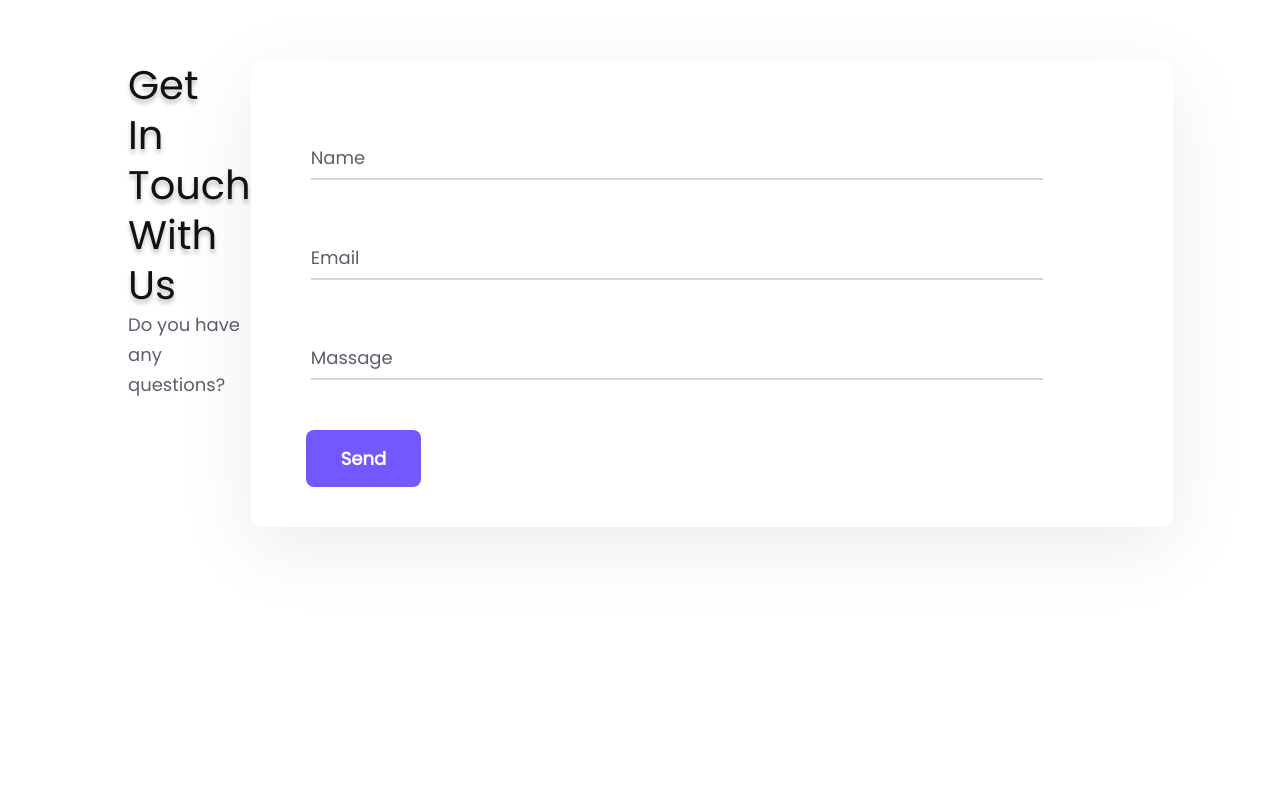
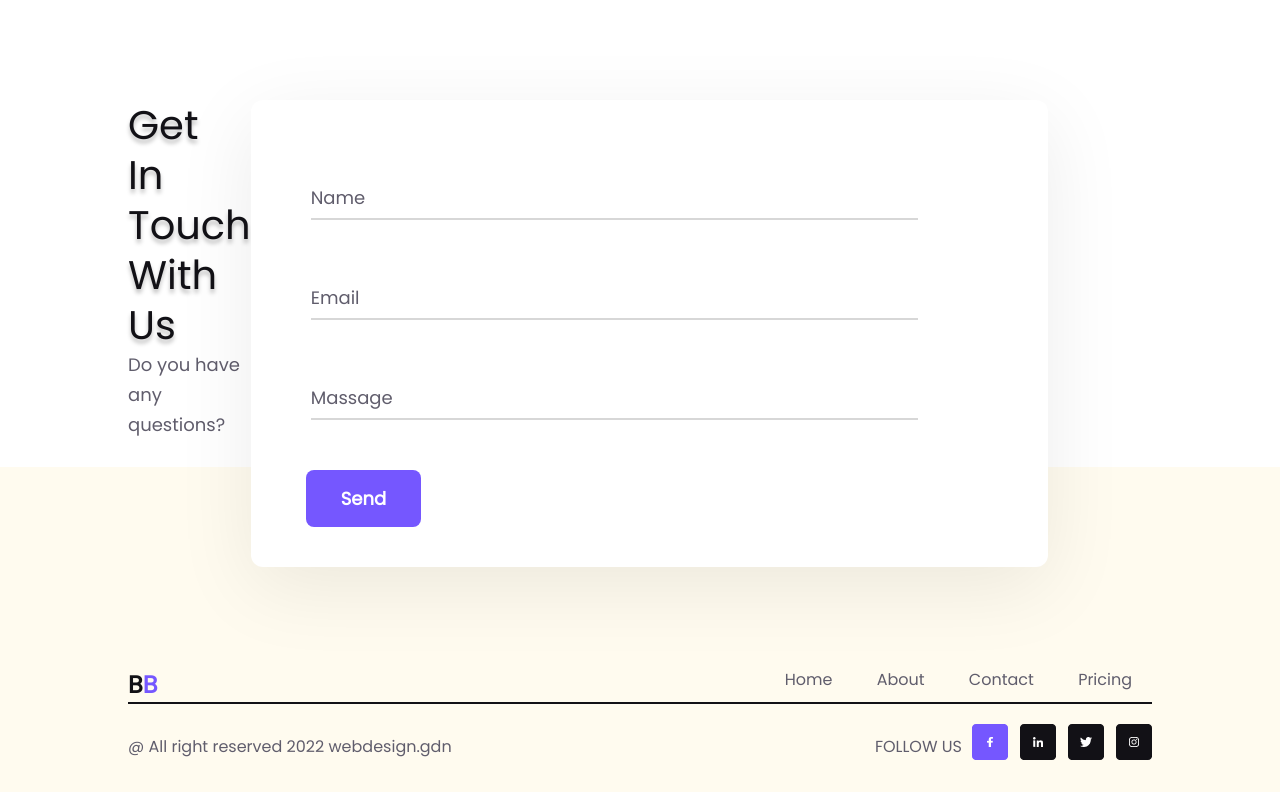
Before and after one commit to HoXuanTy/LangdingPage_Project, a plain HTML site: page index.html in a window 1280 px wide. Shown: the part 1929-2721 px from the top of the page. Before the commit the page ends 2556 px from the top, so only its background shows below. Drawn offline with Linux system fonts and the light colour scheme.

Commit message:
done footer

```diff
--- /dev/null
+++ b/css/footer.css
@@ -0,0 +1,31 @@
+footer {
+    background: #FFFBEF;
+    padding: 200px 10% 2px 10%;
+    margin-top: -200px;
+}
+footer .footer-top {
+    display: flex;
+    justify-content: space-between;
+    border-bottom: 2px solid #121116;
+
+}
+footer .footer-bottom {
+    margin: 30px 0px;
+    display: flex;
+    justify-content: space-between;
+}
+.footer-text {
+    color: #605D6C;
+    font-size: 16px;
+    font-style: normal;
+    font-weight: 400;
+    padding-right: 10px;
+}
+
+.footer-right {
+    display: flex;
+}
+.footer-right img {
+    margin-top: -10px;
+
+}
--- a/css/get-in-touch.css
+++ b/css/get-in-touch.css
@@ -30,11 +30,12 @@
     display: flex;
     flex-direction: column;
     padding: 40px 110px 40px 40px;
+    margin: 0px 110px 0px 0px;
 }
 
 .get-touch-right form input {
     border-bottom: 2px solid #D7D7D7;
-    padding: 30px 475px 8px 0px;
+    padding: 30px 350px 8px 0px;
     margin: 20px;
 }
 .get-touch-right form input::placeholder {
--- a/css/global.css
+++ b/css/global.css
@@ -14,3 +14,20 @@ button {
     padding: 8px 24px;
     border-radius: 4px;
 }
+.logo a {
+    font-size: 24px;
+    font-weight: bold;
+    text-decoration: none;
+    color: #121116;
+}
+
+.logo a span {
+    color: #7557FF;
+}
+
+nav a {
+    margin: 20px;
+    text-decoration: none;
+    size: 18px;
+    color: #605D6C;
+}
--- a/css/header.css
+++ b/css/header.css
@@ -3,27 +3,18 @@ header {
     display: flex;
     flex-direction: row;
     justify-content: space-between;
-    padding: 20px 10%;
+    padding: 40px 10%;
     background-color: #FFFBEF;
 }
 
-header .logo a {
+.logo a {
     font-size: 24px;
     font-weight: bold;
     text-decoration: none;
     color: #121116;
 }
 
-header .logo a span {
-    color: #7557FF;
-}
 
-nav a {
-    margin: 20px;
-    text-decoration: none;
-    size: 18px;
-    color: #605D6C;
-}
 
 
 .header-btn .btn-sign-in {
--- a/index.html
+++ b/index.html
@@ -14,6 +14,7 @@
     <link rel="stylesheet" href="./css/common.css">
     <link rel="stylesheet" href="./css/subscribe.css">
     <link rel="stylesheet" href="./css/get-in-touch.css">
+    <link rel="stylesheet" href="./css/footer.css">
 
     <title>Marketing Agency Landing Page</title>
 </head>
@@ -88,7 +89,25 @@
     </main>
 
     <footer>
+        <div class="footer-top">
+            <h3 class="logo"><a href="">B<span>B</span></a></h3>
+            <nav>
+                <a href="" class="header-item">Home</a>
+                <a href="" class="header-item">About</a>
+                <a href="" class="header-item">Contact</a>
+                <a href="" class="header-item">Pricing</a>
+            </nav>
+        </div>
+        <div class="footer-bottom">
+            <p class="footer-left footer-text">
+                @ All right reserved 2022 webdesign.gdn
+            </p>
+            <div class="footer-right">
+                <p class="footer-text">FOLLOW US</p>
+                <img src="./asset/image/Social.png" alt="">
 
+            </div>
+        </div>
     </footer>
 </body>
 
```
Also changed, not shown: asset/image/Social.png (added).
